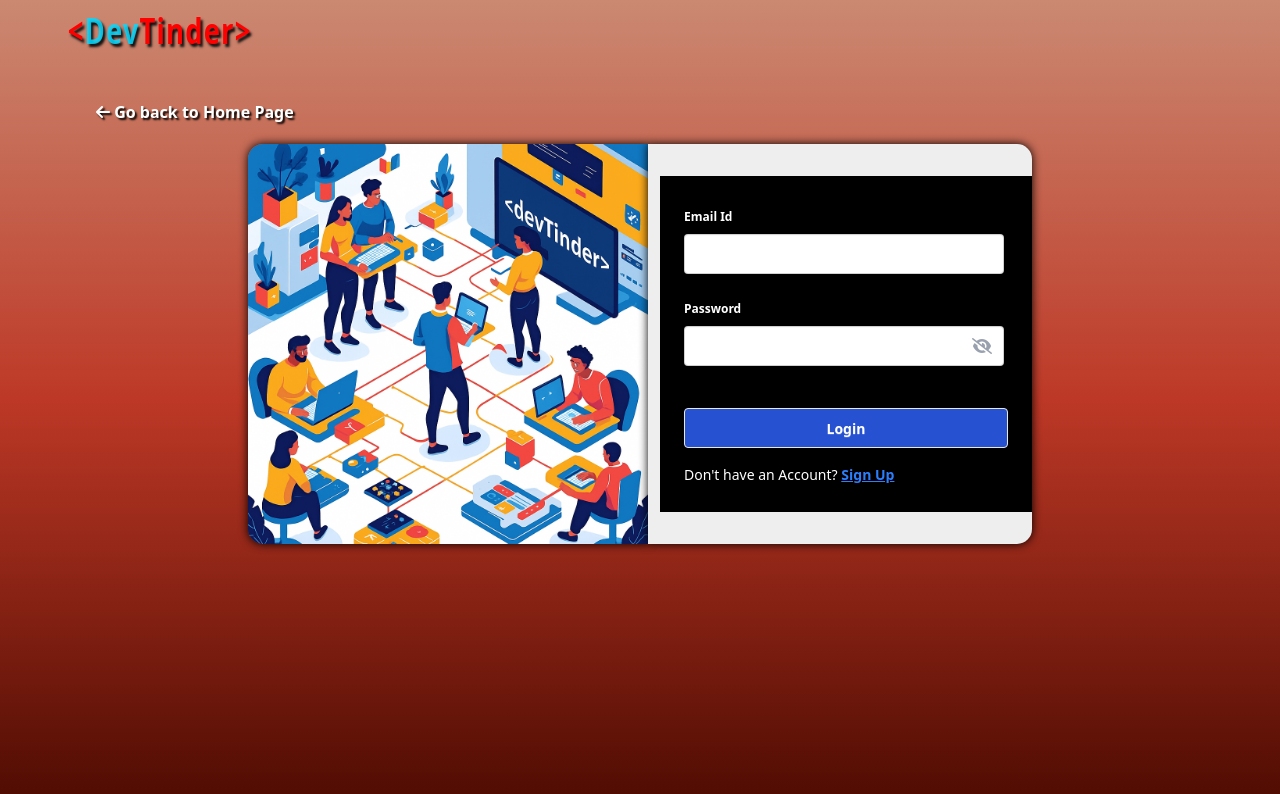
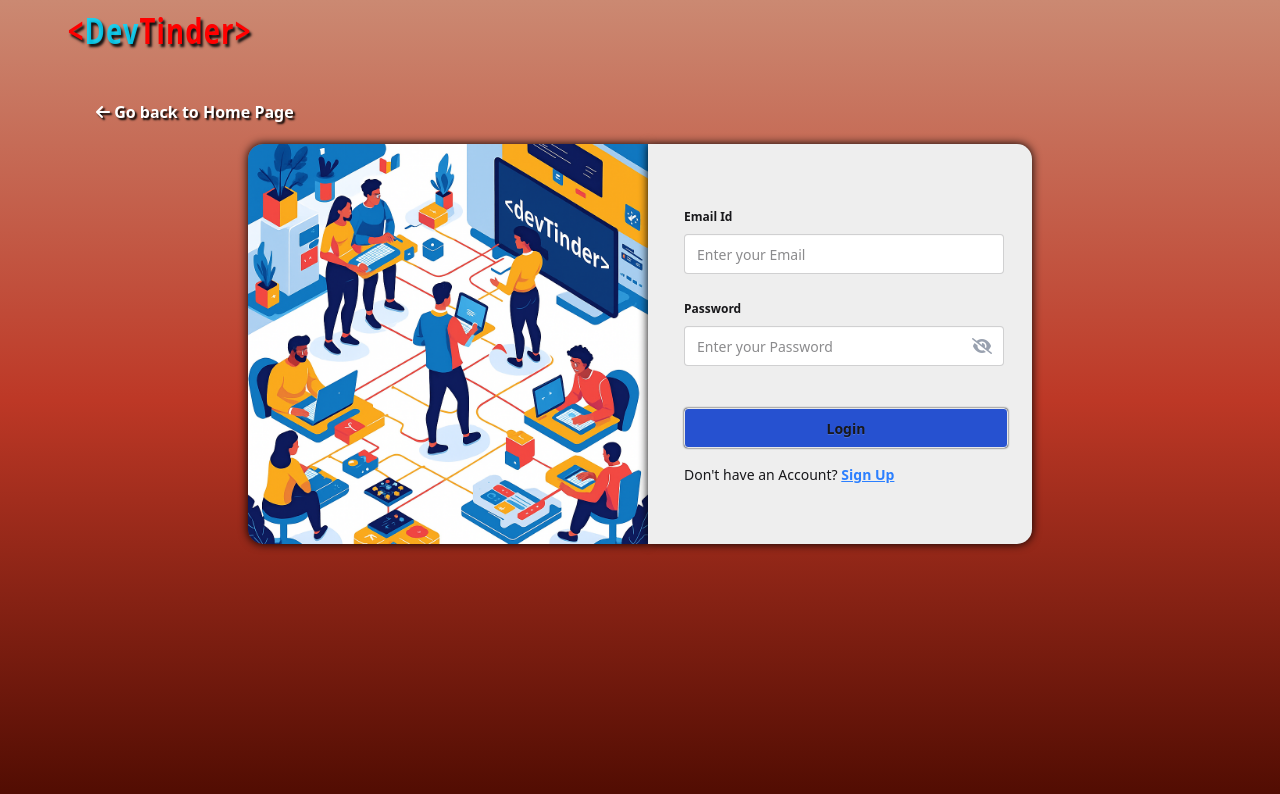
Before and after one commit to Manoj-Madavarapu/DevTinder-Frontend, a React (Vite) app: page /devTinder/login in a window 1280 px wide. Shown: the top 794 px of the page. Built offline with nearby package versions, Linux system fonts and the light colour scheme.

Commit message:
made some ui changes

```diff
--- a/src/Components/Login.jsx
+++ b/src/Components/Login.jsx
@@ -56,23 +56,23 @@ const Login = () => {
       <div className='flex  items-center justify-center mt-20 ' >
         <img src="/images/Collaboration at devTinder Office.png" alt=""  className='hidden md:block w-100 h-100 card_shadow_img'/>
         <div className="card bg-base-300 w-96 h-100  flex flex-col justify-center py-8 card_shadow pl-3">
-              <div className="card-body bg-black !text-white ">
+              <div className="card-body">
                 <fieldset className="fieldset">
-                  <legend className="fieldset-legend text-white">Email Id</legend>
-                  <input type="email" value={email} onChange={(e) => setEmail(e.target.value)} className="input text-white" placeholder="Enter your Email" />
+                  <legend className="fieldset-legend">Email Id</legend>
+                  <input type="email" value={email} onChange={(e) => setEmail(e.target.value)} className="input" placeholder="Enter your Email" />
                   <p className="label"></p>
                 </fieldset>
                 <fieldset className="fieldset">
-                  <legend className="fieldset-legend text-white">Password</legend>
+                  <legend className="fieldset-legend">Password</legend>
                   {/* <input type="text" value={password} onChange={(e) => setPassword(e.target.value)} className="input mb-6" placeholder="Enter your Password" /> */}
                   <div className='relative'>
-                  <input type={showPassword?"text":"password"} value={password} onChange={(e) => setPassword(e.target.value)} className="input mb-6 text-white " placeholder="Enter your Password" />
+                  <input type={showPassword?"text":"password"} value={password} onChange={(e) => setPassword(e.target.value)} className="input mb-6 " placeholder="Enter your Password" />
                      <i className={`fa-solid ${showPassword?"fa-eye":"fa-eye-slash"} absolute top-3 text-base -ml-8 cursor-pointer text-gray-400 z-10`} onClick={()=>setShowPaassword((prev)=>!prev)}></i>
                   </div>
                   <p className="label text-red-500 -mt-5 mb-2">{error}</p>
                 </fieldset>
-                <button className="btn font-bold login w-full sm:w-auto text-white" onClick={handleLogin} disabled={loading}>{loading? "Please wait...":"Login"}</button>
-                <p className='mt-2 text-white'>Don't have an Account? <span className='underline font-bold text-blue-500 cursor-pointer' onClick={()=>navigate("/devTinder/sign-up")}> Sign Up</span></p>
+                <button className="btn font-bold login w-full sm:w-auto" onClick={handleLogin} disabled={loading}>{loading? "Please wait...":"Login"}</button>
+                <p className='mt-2 '>Don't have an Account? <span className='underline font-bold text-blue-500 cursor-pointer' onClick={()=>navigate("/devTinder/sign-up")}> Sign Up</span></p>
               </div>
         </div>
       </div>
```
